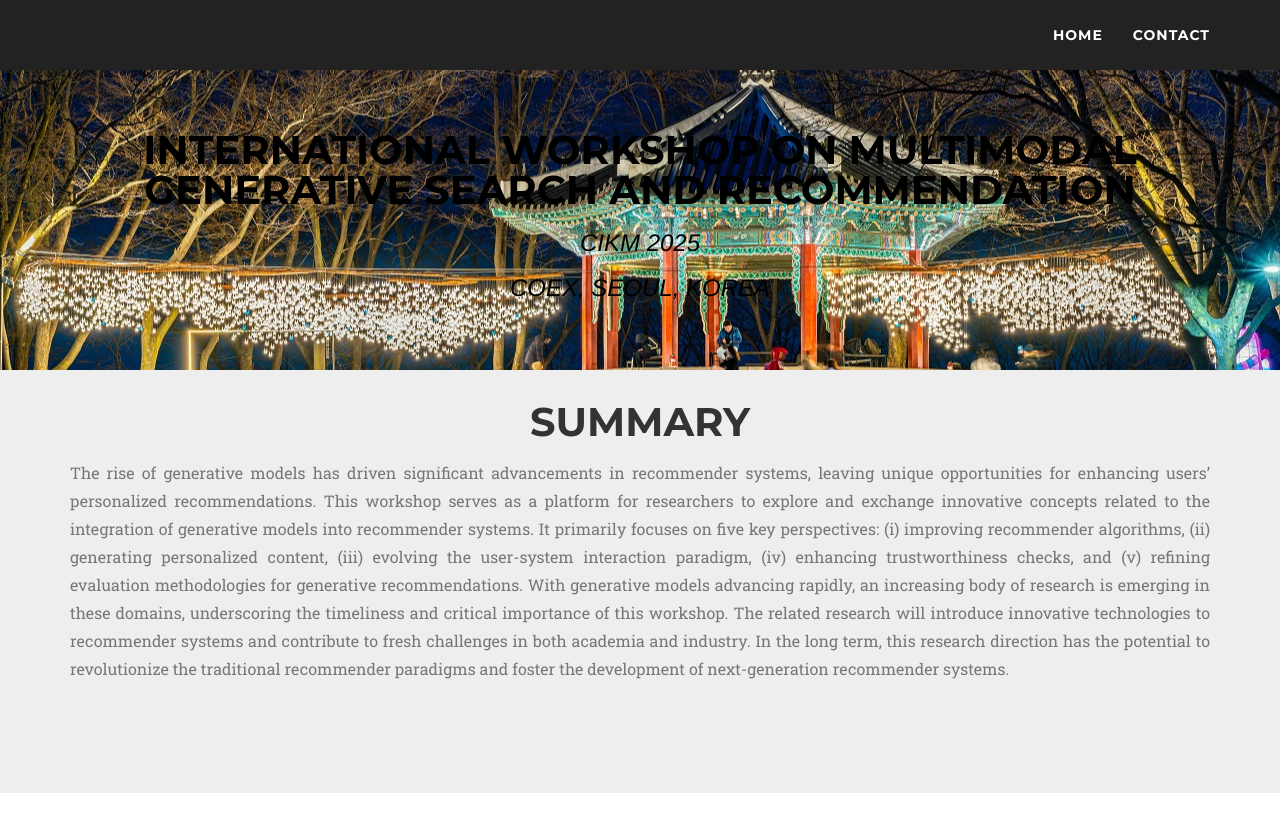
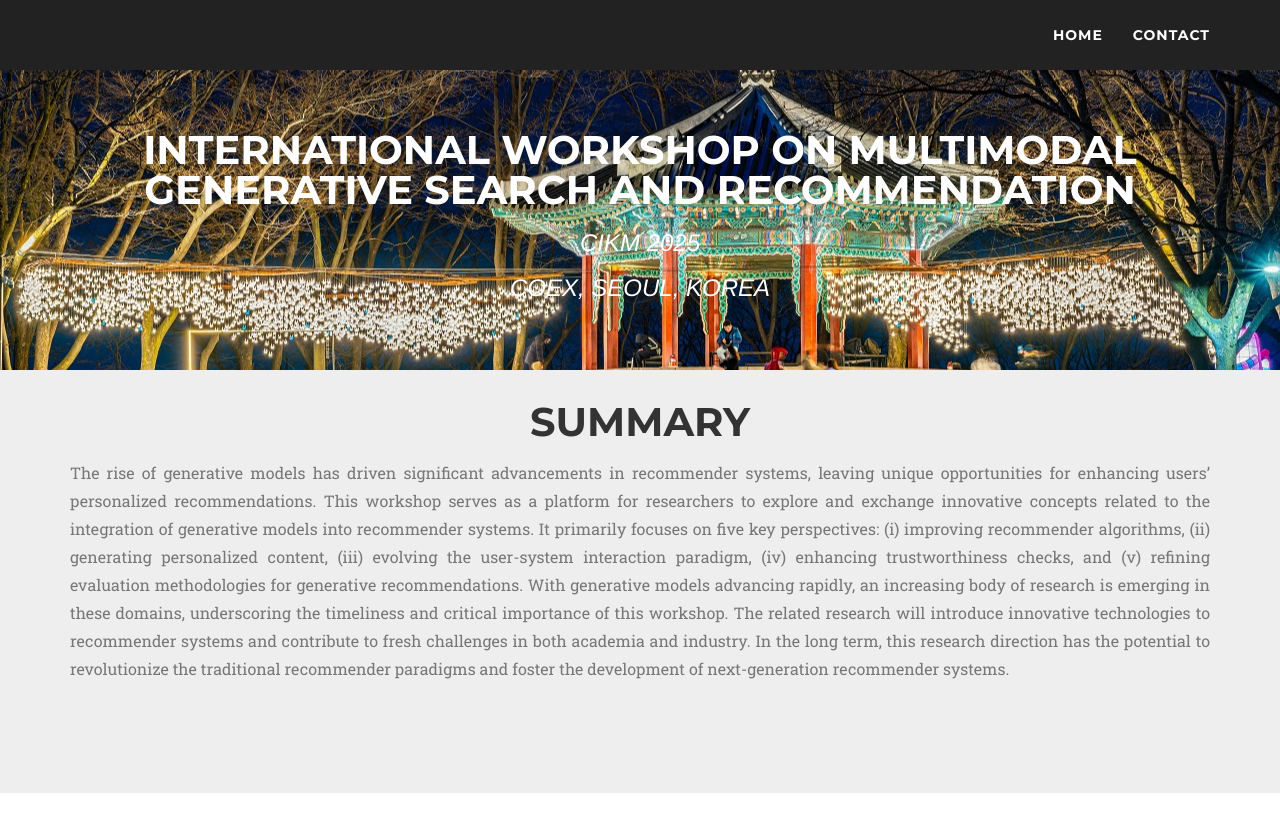
Before and after one commit to mmgensr-cikm25/mmgensr-cikm25.github.io, a Jekyll site: the page built from index.md, in a window 1280 px wide and 900 px high. Shown: the top 832 px of the window. Built offline with Jekyll 4.4.1, drawn with Linux system fonts in a browser that asks for light colours; nearby versions of some CDN libraries; some web fonts are replaced.

Commit message:
Update home.html

```diff
--- a/_layouts/home.html
+++ b/_layouts/home.html
@@ -55,7 +55,7 @@
     <!-- Header -->
     <header>
         <div class="container">
-            <div class="intro-text" style="color:black;">
+            <div class="intro-text" style="color:white;">
 
                 <div class="intro-heading">{{ site.conference_name }}</div>
                 <div class="intro-lead-in"> {{ site.conference_www }}
```
